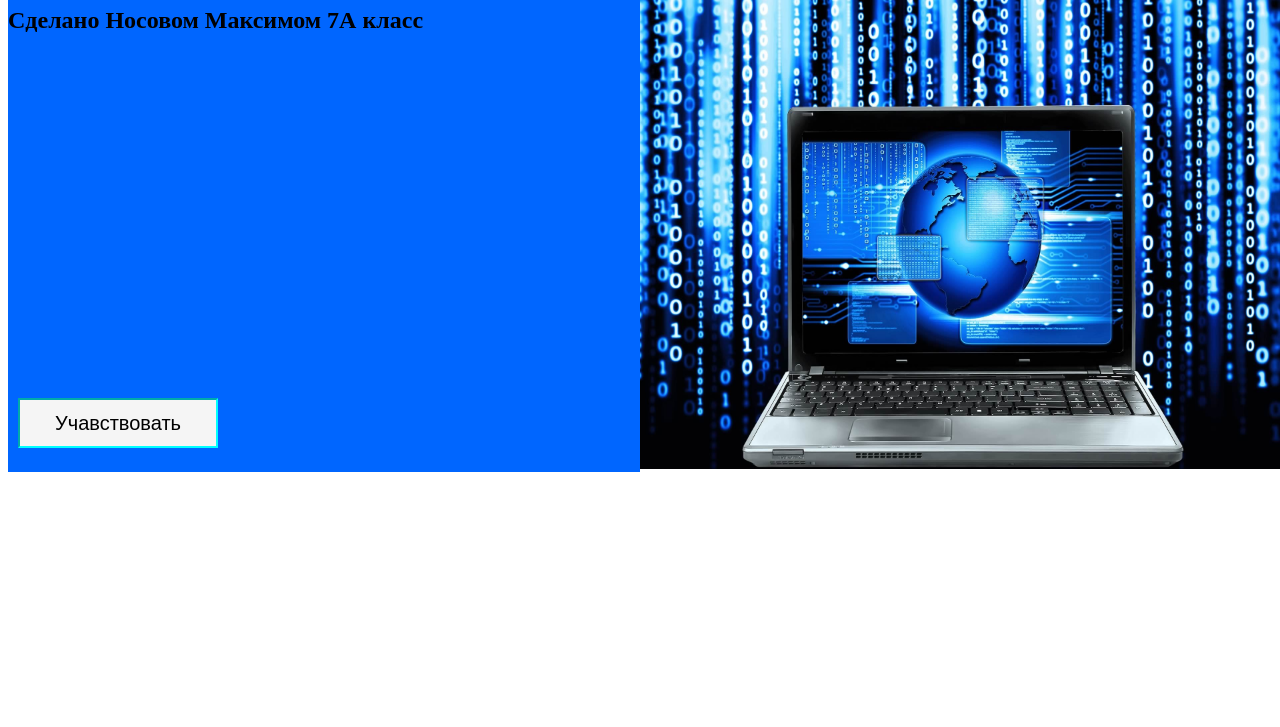
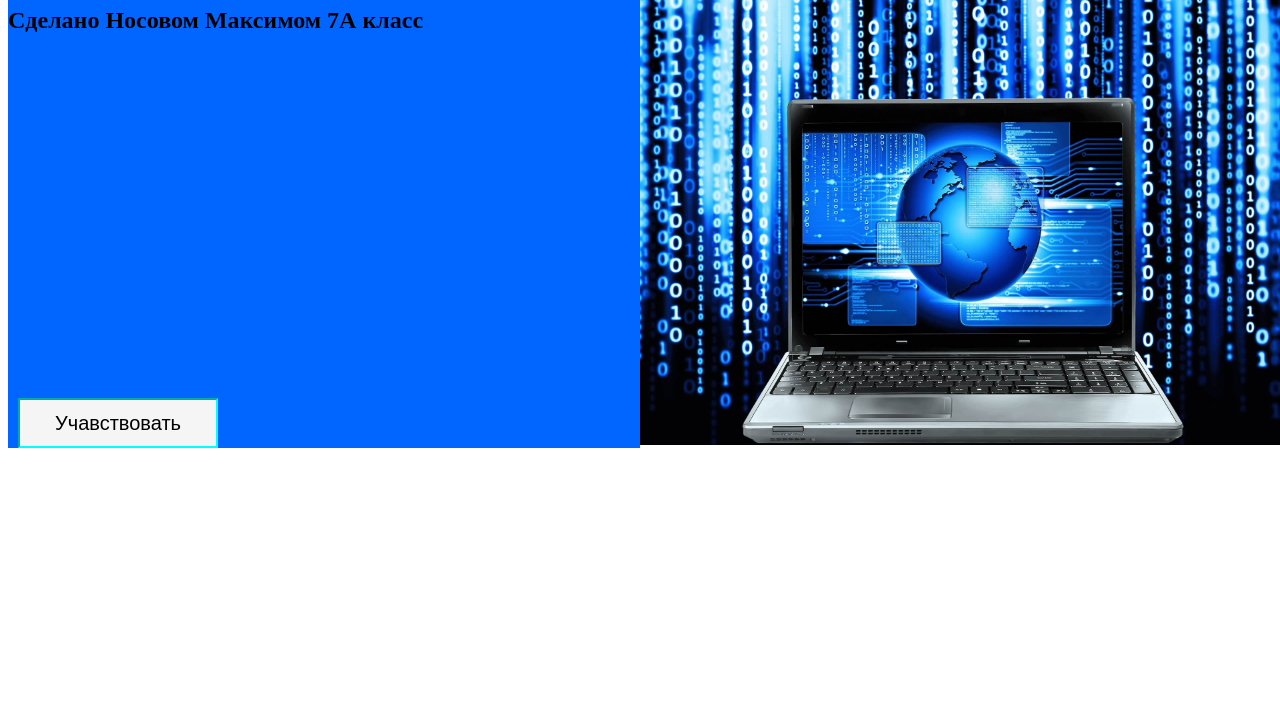
Before and after one commit to forlesons/informatikaquest, a plain HTML site: page index.html in a window 1280 px wide. Shown: the part 73-800 px from the top of the page. Drawn offline with Linux system fonts and the light colour scheme.

Commit message:
Add files via upload

```diff
--- a/style.css
+++ b/style.css
@@ -34,7 +34,7 @@
     position: absolute;
     top: 2.3%;
     width: 50%;
-    height: 50cap;
+    height: 500px;
 }
 
 #ImgInformatika.EndImgInformatika {
@@ -45,7 +45,7 @@
 
 #Div1 {
     width: 50%;
-    height:50cap;
+    height:500px;
     position: relative;
     animation-name: StartDiv1Anim;
     animation-duration: 2s;
```
